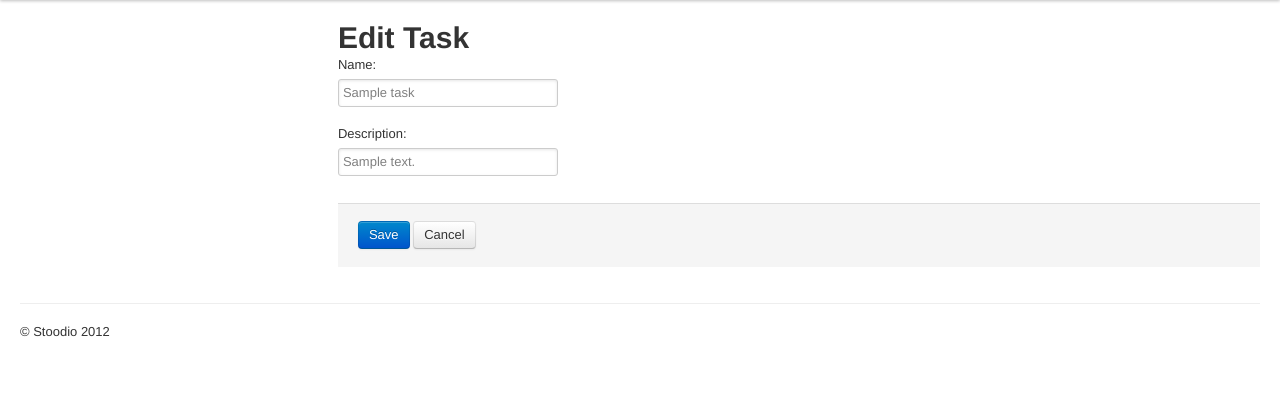
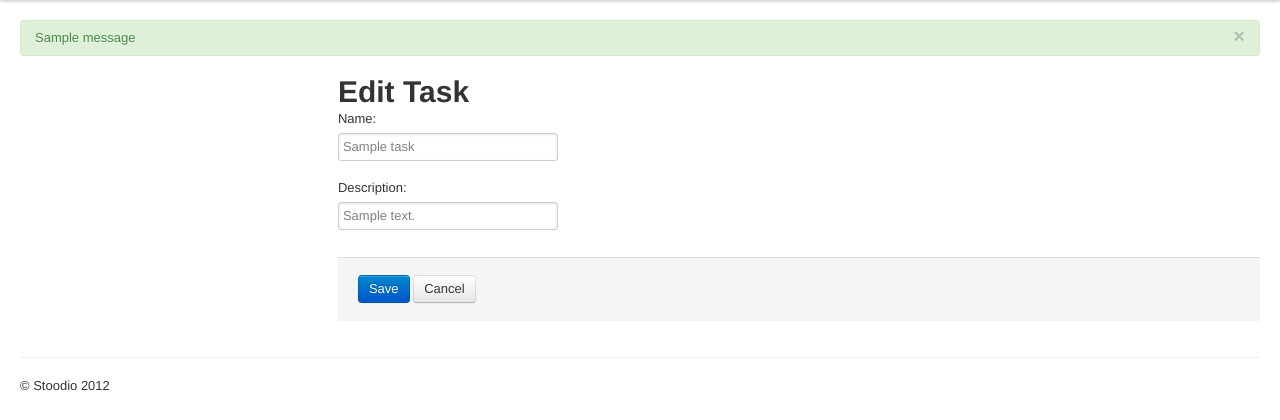
Before and after one commit to errkk/timesheets, a Django app: a page that uses grindstone/templates/base.html in a window 1280 px wide. Shown: the part 40-460 px from the top of the page. Run offline with Django 3.2, Linux system fonts and the light colour scheme; a user stored in the database is signed in; tables that the repository leaves empty hold one stand-in row (values such as "Sample post"); one stand-in notice (Sample message) is shown; some libraries are stand-ins or nearby versions.

Commit message:
Implemented message framework as well as django-notifications and added a context processor to remind people to upload their XML

```diff
--- /dev/null
+++ b/grindstone/processors.py
@@ -0,0 +1,17 @@
+from django.contrib.auth.models import User
+from models import ImportEvent
+from datetime import datetime, timedelta
+from django.contrib import messages
+
+
+
+def nag(request):
+	today = datetime.today()
+	td_week = timedelta(minutes=1)
+
+	recent_imports = ImportEvent.objects.filter( date__lte=today, date__gte=today-td_week, user=request.user )
+
+	if not bool(recent_imports):
+		messages.add_message(request, messages.WARNING, 'Naughty! you havent uploaded your XML this week')
+
+	return { 'recent_imports': recent_imports }
--- a/grindstone/templates/base.html
+++ b/grindstone/templates/base.html
@@ -67,6 +67,7 @@
     <div class="container-fluid">
       {% block subnav %}
       {% endblock %}
+
       {% block notifications %}
         {% if notifications %}
           {% for message in notifications %}
@@ -74,6 +75,15 @@
           {% endfor %}
         {% endif %}
       {% endblock %}
+
+      {% block messages %}
+        {% if messages %}
+          {% for message in messages %}
+          <div data-alert="alert" class="alert alert-{% if message.tags %}{{ message.tags }}{% endif %}">{{ message }}<span class="close">&times;</span></div>
+          {% endfor %}
+        {% endif %}
+      {% endblock %}
+
       <div class="row-fluid">
         <div class="span3 sidebar" id="sidebar">
           {% block sidebar %}
--- a/grindstone/views.py
+++ b/grindstone/views.py
@@ -23,7 +23,6 @@ def home(request):
 
 	# Get all the tasks that this person has done
 	aliases = TaskAlias.objects.filter( interval__importevent__user = request.user ).distinct()
-
 	return render( request,'index.html', { 'mytasks' : aliases, 'imports' : imports } )
 
 @login_required
--- a/settings.py
+++ b/settings.py
@@ -103,8 +103,10 @@ TEMPLATE_CONTEXT_PROCESSORS += (
     'django_notify.context_processors.notifications',
     'django.core.context_processors.request',
     'django.contrib.auth.context_processors.auth',
+    'grindstone.processors.nag',
 )
 NOTIFICATIONS_STORAGE = 'session.SessionStorage'
+MESSAGE_STORAGE = 'django.contrib.messages.storage.session.SessionStorage'
 
 ROOT_URLCONF = 'urls'
 
```
